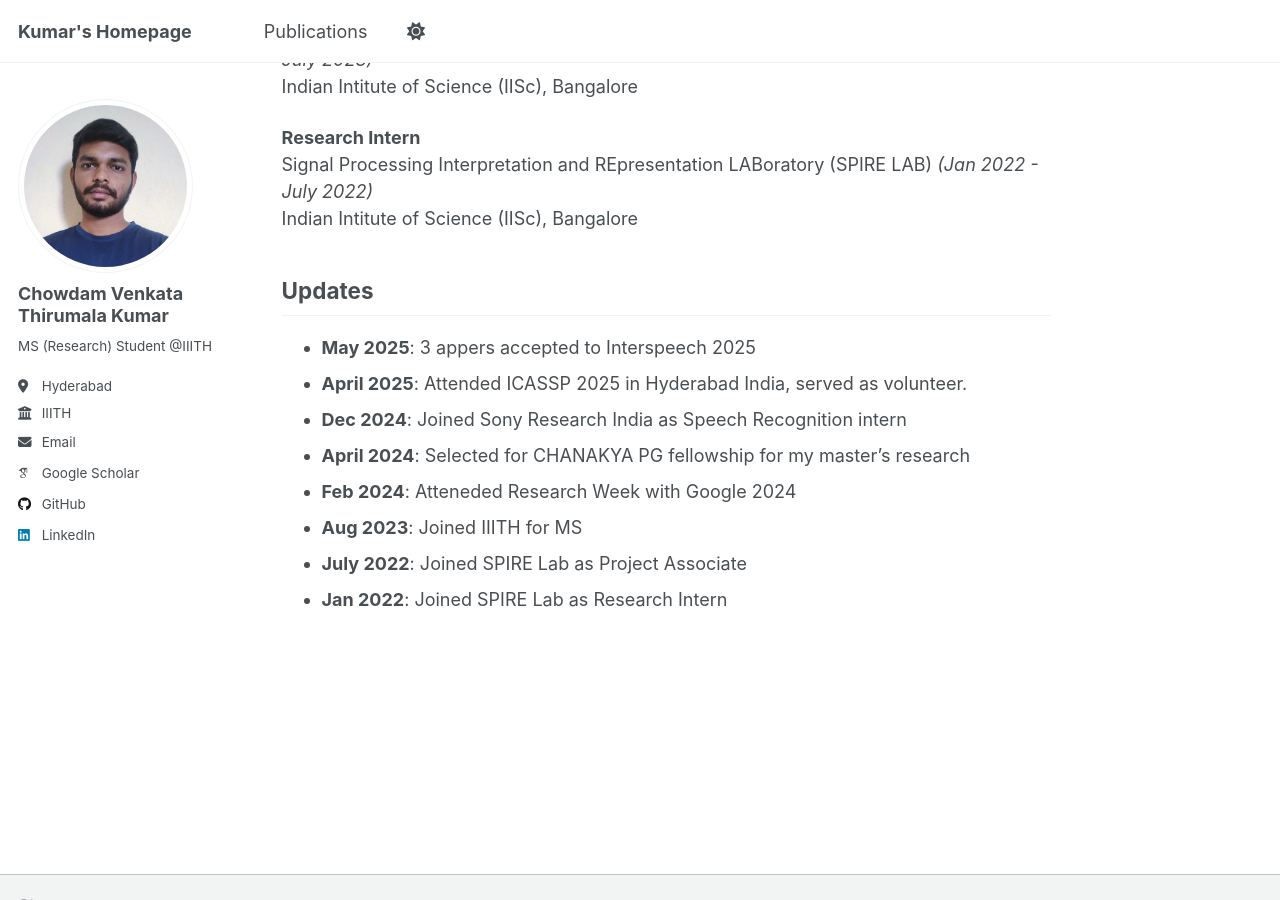
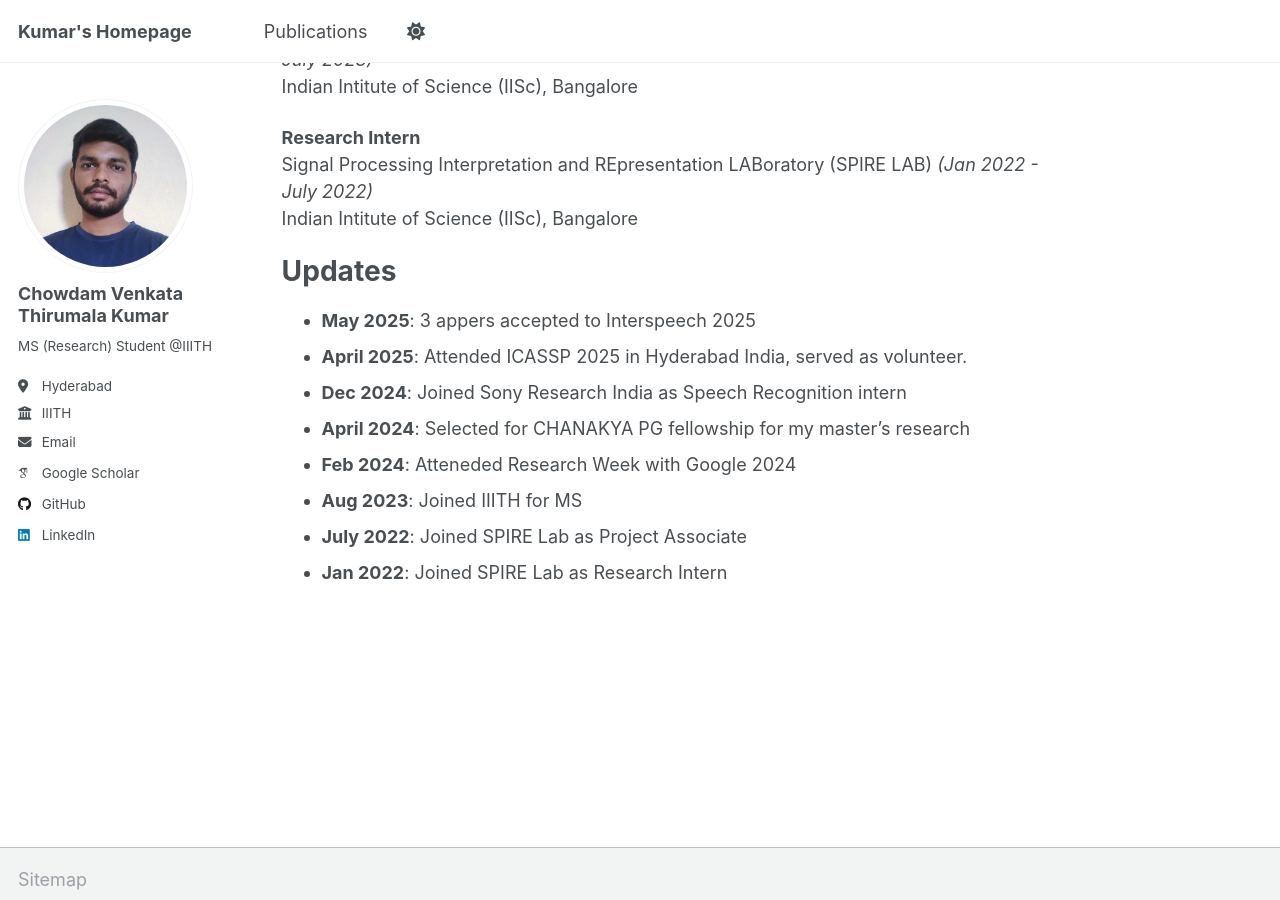
Before and after one commit to cvthirumalakumar/cvthirumalakumar.github.io, a Jekyll site: the page built from _pages/about.md, in a window 1280 px wide and 900 px high, scrolled down 743 px. Built offline with Jekyll 4.4.1, drawn with Linux system fonts in a browser that asks for light colours; some web fonts are replaced.

```diff
--- a/_pages/about.md
+++ b/_pages/about.md
@@ -49,7 +49,7 @@ Indian Intitute of Science (IISc), Bangalore
 
 
 
-## Updates
+# Updates
 
 - **May 2025**: 3 appers accepted to Interspeech 2025
 - **April 2025**: Attended ICASSP 2025 in Hyderabad India, served as volunteer.
```
